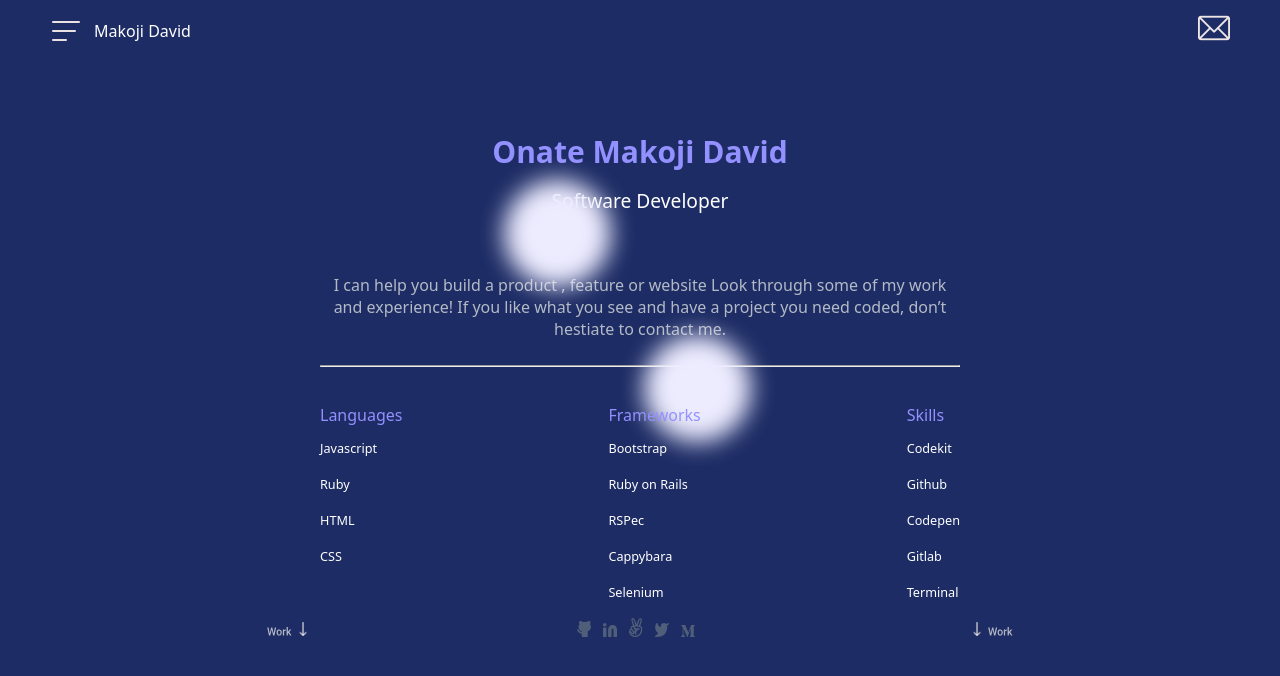
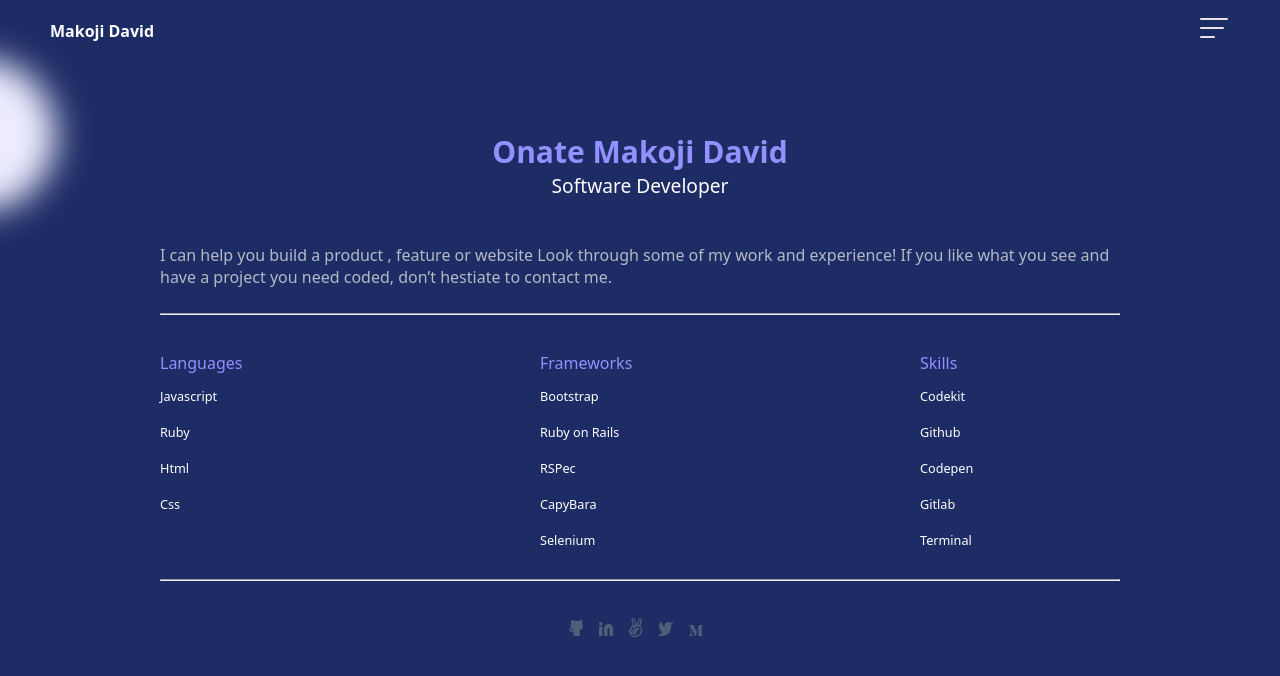
Before and after one commit to aceDavon/Portfolio-project, a website: page index.html in a window 1280 px wide. Drawn offline with Linux system fonts and the light colour scheme.

Commit message:
Fix errors from PR review

```diff
--- a/css/style.css
+++ b/css/style.css
@@ -7,6 +7,11 @@
 body {
   background-color: rgb(29, 44, 101);
   font-family: system-ui, -apple-system, BlinkMacSystemFont, "Segoe UI", Roboto, Oxygen, Ubuntu, Cantarell, "Open Sans", "Helvetica Neue", sans-serif;
+  background-image: url("../img/icons/circle-2-header.svg");
+  background-repeat: no-repeat;
+  background-position-x: -130px;
+  background-position-y: 25px;
+  background-size: 220px;
 }
 
 .top-nav,
@@ -17,11 +22,13 @@ body {
   padding: 12px 50px;
 }
 
-.logo {
+.logo-txt {
   display: flex;
   align-items: center;
   gap: 12px;
   color: white;
+  text-decoration: none;
+  font-weight: 600;
 }
 
 main {
@@ -30,24 +37,9 @@ main {
 
 .jumbotron,
 .links {
-  width: 50%;
+  width: 75%;
   margin: auto;
   position: relative;
-}
-
-.top-circle,
-.bottom-circle {
-  position: absolute;
-  top: 25px;
-  right: 325px;
-  width: 155px;
-  height: auto;
-}
-
-.bottom-circle {
-  right: 0;
-  left: 300px;
-  top: 180px;
 }
 
 .section-txt {
@@ -70,6 +62,7 @@ main {
   font-weight: 500;
   color: #fff;
   text-transform: capitalize;
+  text-align: center;
 }
 
 .description {
@@ -78,7 +71,8 @@ main {
   font-weight: 400;
 }
 
-.jumbotron hr {
+.jumbotron hr,
+.links hr {
   color: #646369;
   margin: 25px 0;
 }
@@ -86,6 +80,7 @@ main {
 .menu-list {
   padding: 0;
   align-items: flex-start;
+  flex-wrap: wrap;
 }
 
 .label-txt {
@@ -100,6 +95,12 @@ main {
   gap: 6px;
 }
 
+.biggi {
+  flex-basis: 180px;
+  max-width: 200px;
+  flex-grow: 1;
+}
+
 .list-item {
   margin: 4px 0;
 }
@@ -110,11 +111,13 @@ main {
   font-size: 12.6667px;
 }
 
-.social-icons {
+.social-links {
   display: flex;
-  justify-content: space-evenly;
   align-items: center;
+  justify-content: center;
+  gap: 8px;
   padding: 12px 0;
+  list-style-type: none;
 }
 
 .social-links img {
--- a/index.html
+++ b/index.html
@@ -8,47 +8,42 @@
     <link rel="stylesheet" href="./css/style.css" />
   </head>
   <body>
-    <header class="top-nav">
-      <div class="logo">
-        <img src="./img/icons/hamburger.png" alt="logo-icon" class="logo-icon" />
-        <span class="logo-txt"> Makoji David </span>
-      </div>
-      <div class="menu">
-        <img src="./img/icons/email.png" alt="email-icon" class="mail-icon" />
-      </div>
+    <header>
+      <nav class="top-nav">
+        <a href="#" class="logo-txt"> Makoji David </a>
+        <div class="menu">
+          <img src="./img/icons/hamburger.png" alt="logo-icon" class="logo-icon" />
+        </div>
+      </nav>
     </header>
     <main>
       <section class="jumbotron">
-        <img src="./img/icons/circle-2-header.svg" alt="circle-icon" class="bottom-circle" />
-        <img src="./img/icons/circle-2-header.svg" alt="circle-icon" class="top-circle" />
-        <div class="section-txt">
-          <h1 class="title">Onate Makoji David</h1>
-          <span class="subtitle"> Software developer </span>
-          <p class="description">
-            I can help you build a product , feature or website Look through some of my work and experience! If you like what you see and have a project you
-            need coded, don’t hestiate to contact me.
-          </p>
-        </div>
+        <h1 class="title">Onate Makoji David</h1>
+        <h3 class="subtitle">Software developer</h3>
+        <p class="description">
+          I can help you build a product , feature or website Look through some of my work and experience! If you like what you see and have a project you need
+          coded, don’t hestiate to contact me.
+        </p>
         <hr />
       </section>
       <div class="links">
         <div class="menu-list">
-          <ul class="lists">
+          <ul class="lists biggi">
             <li class="label-txt">Languages</li>
             <li class="list-item"><a href="#" class="list-links">Javascript</a></li>
             <li class="list-item"><a href="#" class="list-links">Ruby</a></li>
-            <li class="list-item"><a href="#" class="list-links">HTML</a></li>
-            <li class="list-item"><a href="#" class="list-links">CSS</a></li>
+            <li class="list-item"><a href="#" class="list-links">Html</a></li>
+            <li class="list-item"><a href="#" class="list-links">Css</a></li>
           </ul>
-          <ul class="lists">
+          <ul class="lists biggi">
             <li class="label-txt">Frameworks</li>
             <li class="list-item"><a href="#" class="list-links">Bootstrap</a></li>
             <li class="list-item"><a href="#" class="list-links">Ruby on Rails</a></li>
             <li class="list-item"><a href="#" class="list-links">RSPec</a></li>
-            <li class="list-item"><a href="#" class="list-links">Cappybara</a></li>
+            <li class="list-item"><a href="#" class="list-links">CapyBara</a></li>
             <li class="list-item"><a href="#" class="list-links">Selenium</a></li>
           </ul>
-          <ul class="lists">
+          <ul class="lists biggi">
             <li class="label-txt">Skills</li>
             <li class="list-item"><a href="#" class="list-links">Codekit</a></li>
             <li class="list-item"><a href="#" class="list-links">Github</a></li>
@@ -57,23 +52,26 @@
             <li class="list-item"><a href="#" class="list-links">Terminal</a></li>
           </ul>
         </div>
+        <hr />
       </div>
       <div class="social-icons">
-        <div class="work-link">
-          <img src="./img/icons/Work.svg" alt="" />
-          <img id="arrow-down" src="./img/icons/down-arrow.png" alt="arrow-down-svg" />
-        </div>
-        <div class="social-links">
-          <img src="./img/icons/github.svg" alt="github-icon" />
-          <img src="./img/icons/linkedin.svg" alt="github-icon" />
-          <img src="./img/icons/angellist.svg" alt="github-icon" />
-          <img src="./img/icons/twitter.svg" alt="github-icon" />
-          <img src="./img/icons/medium.svg" alt="github-icon" />
-        </div>
-        <div class="work-link">
-          <img id="arrow-down1" src="./img/icons/down-arrow.png" alt="arrow-down-svg" />
-          <img src="./img/icons/Work.svg" alt="Work-icon" />
-        </div>
+        <ul class="social-links">
+          <li>
+            <a href="#"><img src="./img/icons/github.svg" alt="github-icon" /></a>
+          </li>
+          <li>
+            <a href="#"><img src="./img/icons/linkedin.svg" alt="linkedIn-icon" /></a>
+          </li>
+          <li>
+            <a href="#"><img src="./img/icons/angellist.svg" alt="angellist-icon" /></a>
+          </li>
+          <li>
+            <a href="#"><img src="./img/icons/twitter.svg" alt="github-icon" /></a>
+          </li>
+          <li>
+            <a href="#"><img src="./img/icons/medium.svg" alt="github-icon" /></a>
+          </li>
+        </ul>
       </div>
     </main>
   </body>
```
